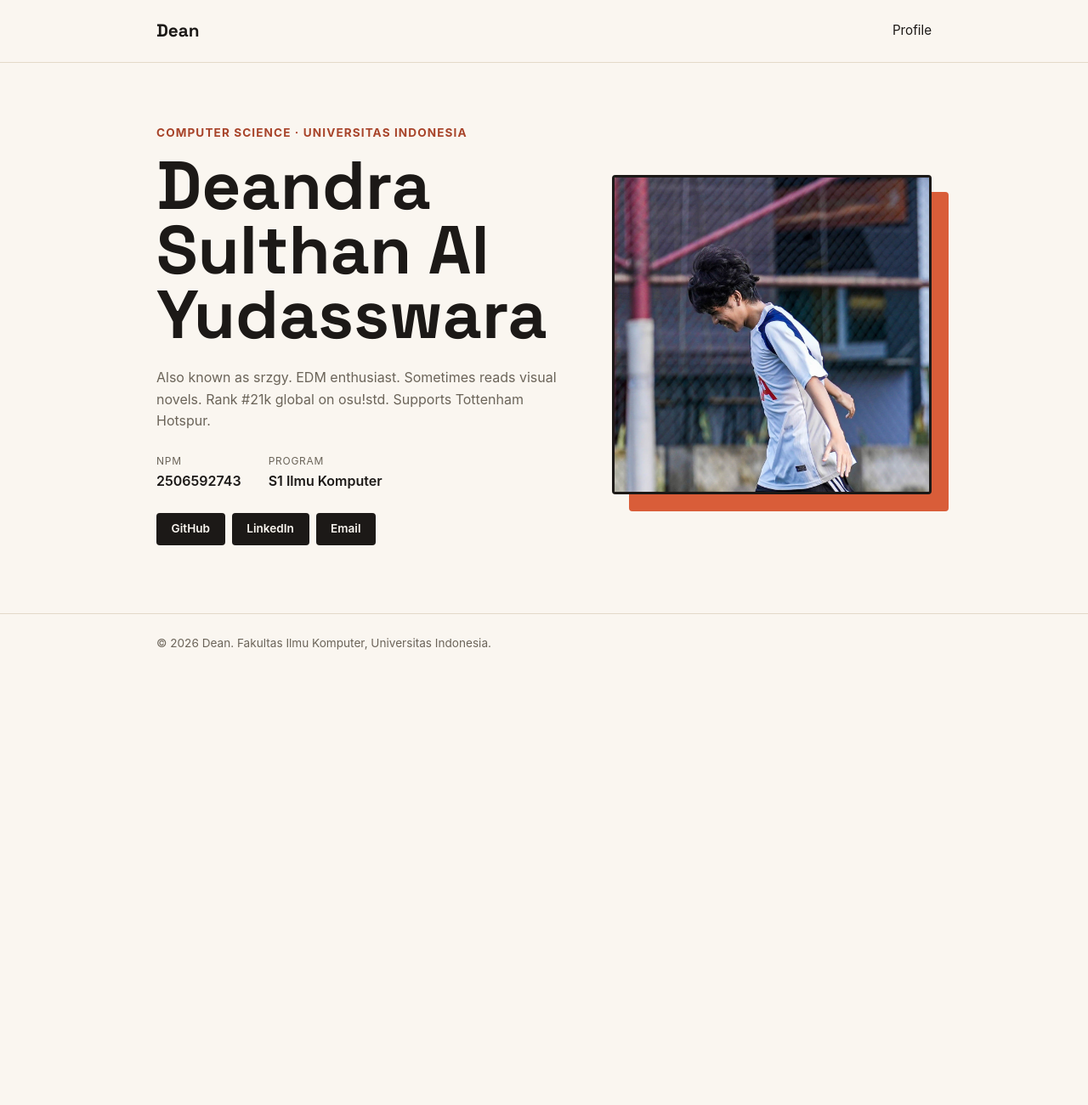
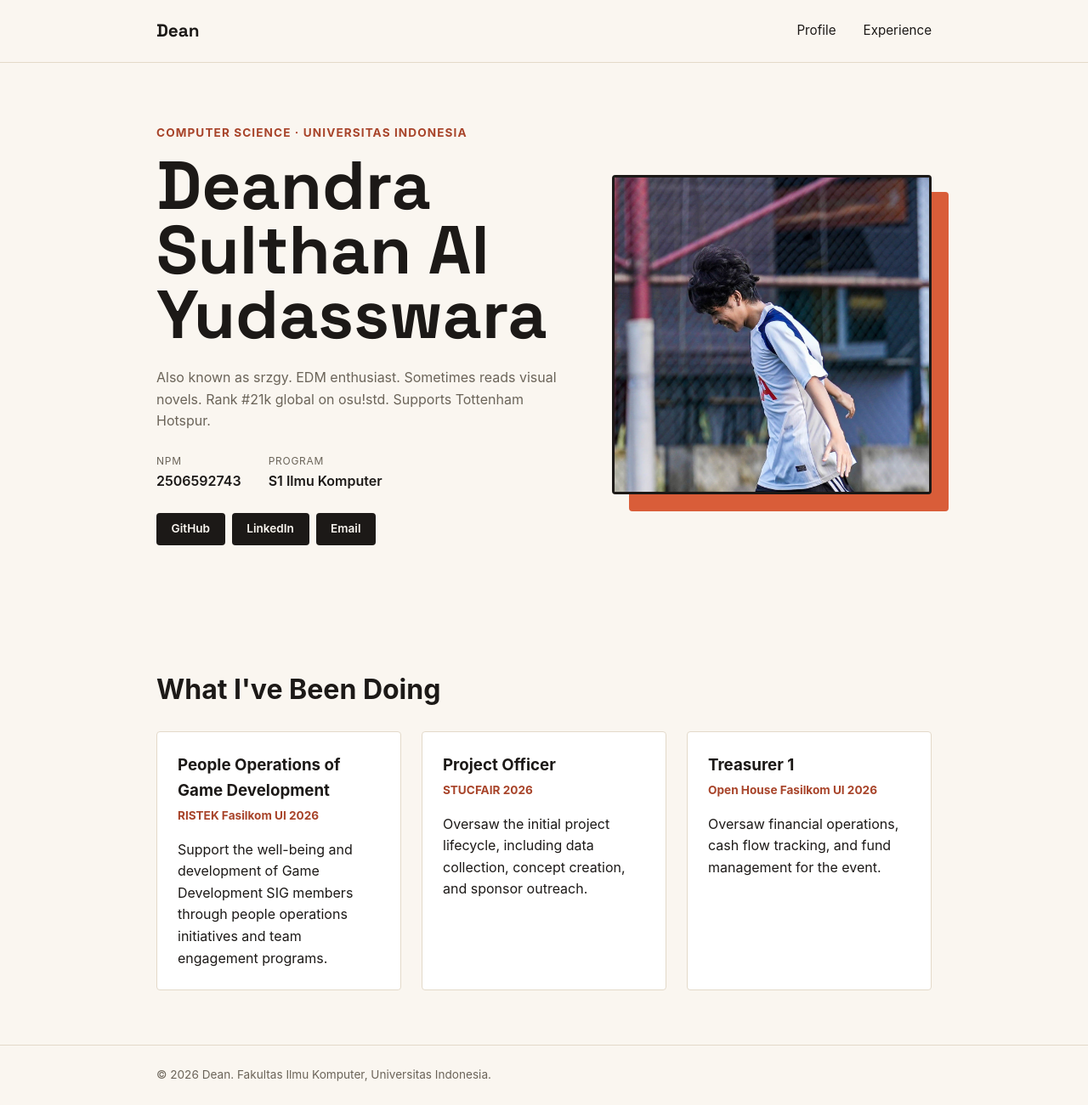
Before and after one commit to srzgy/myportfolio, a Django app: page / in a window 1280 px wide. Shown: the whole page at 85% size. Before the commit the page ends 765 px from the top, so only its background shows below. Run offline with Django 5.2, Linux system fonts and the light colour scheme.

Commit message:
feat: added experience section for assignment 1

```diff
--- a/static/css/style.css
+++ b/static/css/style.css
@@ -31,6 +31,8 @@ h1, .brand {
     padding: 0 1.5rem;
 }
 
+/* --- Header Section --- */
+
 .site-header {
     border-bottom: 1px solid var(--line);
 }
@@ -59,6 +61,8 @@ h1, .brand {
     text-decoration: none;
     font-size: 0.95rem;
 }
+
+/* --- Hero Section --- */
 
 .hero {
     padding: 4.5rem 0 5rem;
@@ -169,12 +173,55 @@ h1, .brand {
     border: 3px solid var(--ink);
 }
 
+/* --- Experience Section --- */
+
+.experience {
+    padding: 4rem 0;
+}
+
+.experience h2 {
+    margin-bottom: 1.5rem;
+    font-size: 2rem;
+
+}
+
+.experience-grid {
+    display: grid;
+    grid-template-columns: repeat(3, 1fr);
+    gap: 1.5rem;
+}
+
+.experience-card {
+    padding: 1.5rem;
+    border: 1px solid var(--line);
+    border-radius: var(--radius);
+    background-color: #fff;
+    transition: transform 0.2s ease, border-color 0.2s ease;
+}
+
+.card-meta {
+    font-size: 0.85rem;
+    font-weight: 700;
+    margin-bottom: 1rem;
+    color: var(--accent-dark);
+    margin-top: 0.25rem;
+}
+
+.experience-card:hover {
+    transform: translateY(-5px);
+    border-color: var(--accent-dark);
+}
+
+/* --- Footer Section --- */
+
 .site-footer {
     padding: 1.5rem;
     color: var(--text-muted);
     font-size: 0.85rem;
     border-top: 1px solid var(--line);
 }
+
+/* --- Media --- */
 
 @media (max-width: 600px) {
     .hero-grid {
@@ -185,6 +232,10 @@ h1, .brand {
             "details";
     }
 
+    .experience-grid {
+        grid-template-columns: 1fr;
+    }
+
     .hero-photo {
         max-width: 220px;
     }
--- a/templates/index.html
+++ b/templates/index.html
@@ -15,6 +15,7 @@
             <a href="#profile" class="brand">Dean</a>
             <nav>
                 <a href="#profile">Profile</a>
+                <a href="#experience">Experience</a>
             </nav>
         </div>
     </header>
@@ -50,6 +51,29 @@
                 </div>
             </div>
         </section>
+        <section class="experience" id="experience">
+            <div class="container">
+                <h2>What I've Been Doing</h2>
+                <div class="experience-grid">
+                    <div class="experience-card">
+                        <h3>People Operations of Game Development</h3>
+                        <p class="card-meta">RISTEK Fasilkom UI 2026</p>
+                        <p>Support the well-being and development of Game Development SIG members through people operations initiatives and team engagement programs.</p>
+                    </div>
+                    <div class="experience-card">
+                        <h3>Project Officer</h3>
+                        <p class="card-meta">STUCFAIR 2026</p>
+                        <p>Oversaw the initial project lifecycle, including data collection, concept creation, and sponsor outreach.</p>
+                    </div>
+                    <div class="experience-card">
+                        <h3>Treasurer 1</h3>
+                        <p class="card-meta">Open House Fasilkom UI 2026</p>
+                        <p>Oversaw financial operations, cash flow tracking, and fund management for the event.</p>
+                    </div>
+                </div>
+            </div>
+
+        </section>
     </main>
 
     <footer class="site-footer">
```
